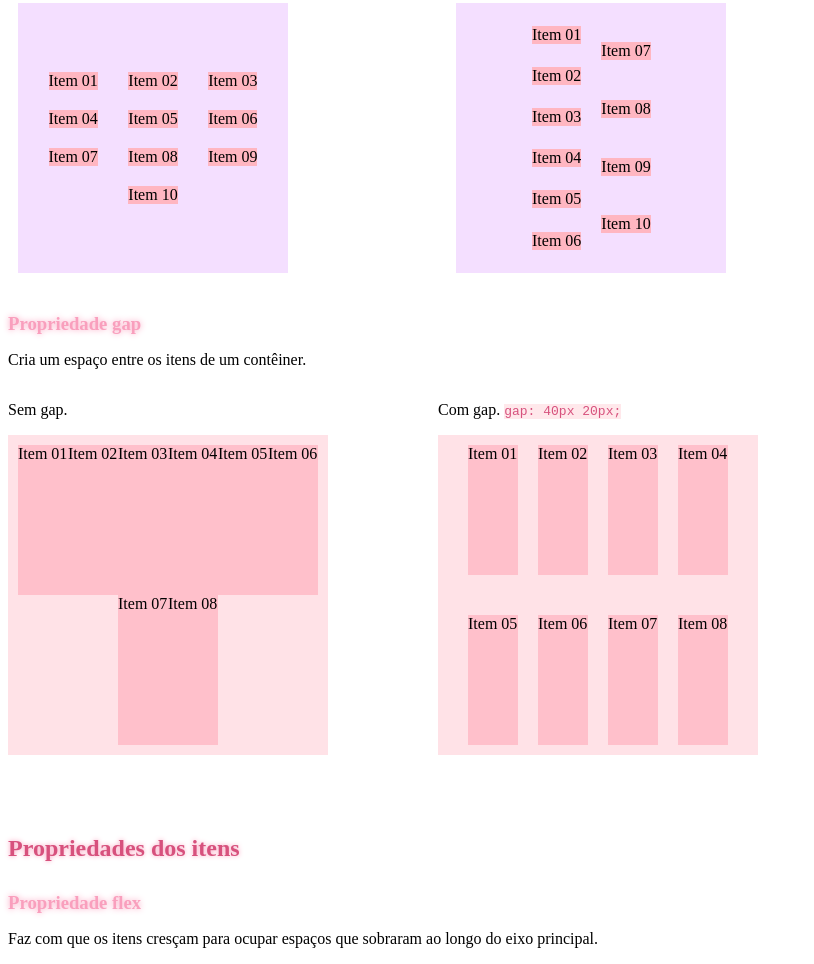
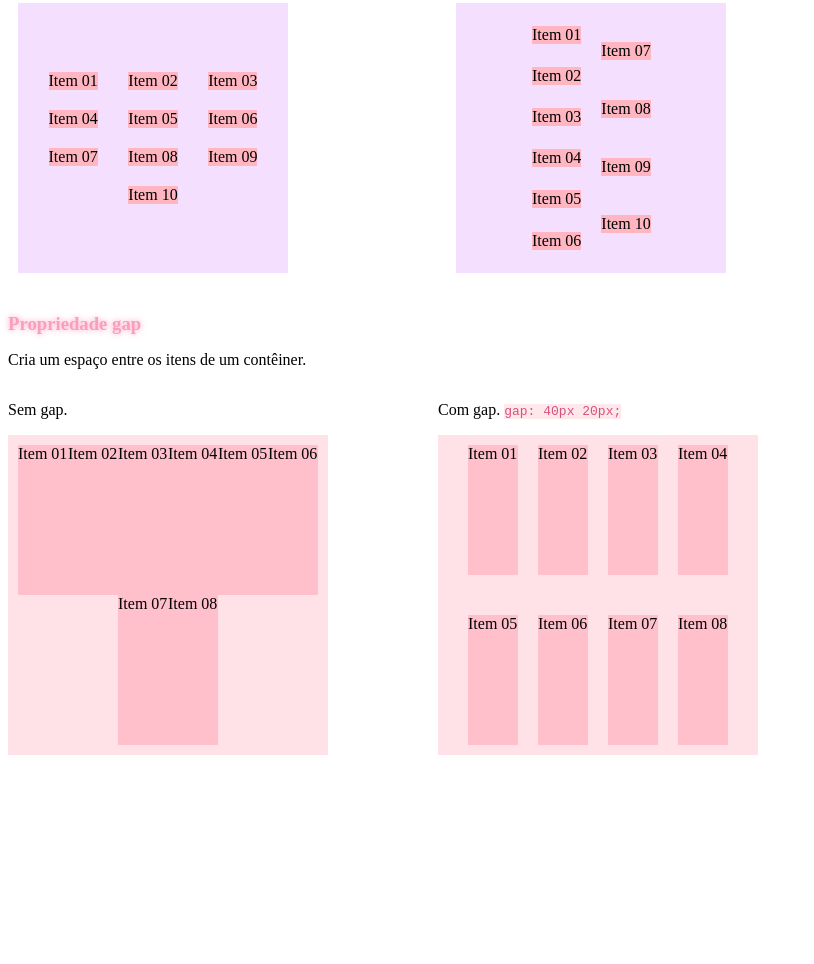
Before and after one commit to warahdev/HTML_CSS_JS, a plain HTML site: page 02-css/layouts/03-flexbox.html in a window 1280 px wide. Shown: the part 3235-4199 px from the top of the page, without its empty margins (0-814 px from the left). After the commit the page ends 3998 px from the top, so only its background shows below. Drawn offline with Linux system fonts and the light colour scheme; files that its build step writes are made by us from their sources.

```diff
--- a/02-css/layouts/03-flexbox.html
+++ b/02-css/layouts/03-flexbox.html
@@ -393,16 +393,6 @@
             </div>
         </div>
 
-        <h2>Propriedades dos itens</h2>
-
-        <h3>Propriedade flex</h3>
-        <p>Faz com que os itens cresçam para ocupar espaços que sobraram ao longo do eixo principal.</p>
-        <div class="exemplo-flex-grow">
-            <div>
-
-            </div>
-        </div>
-
     </main>
 </body>
 </html>
```
